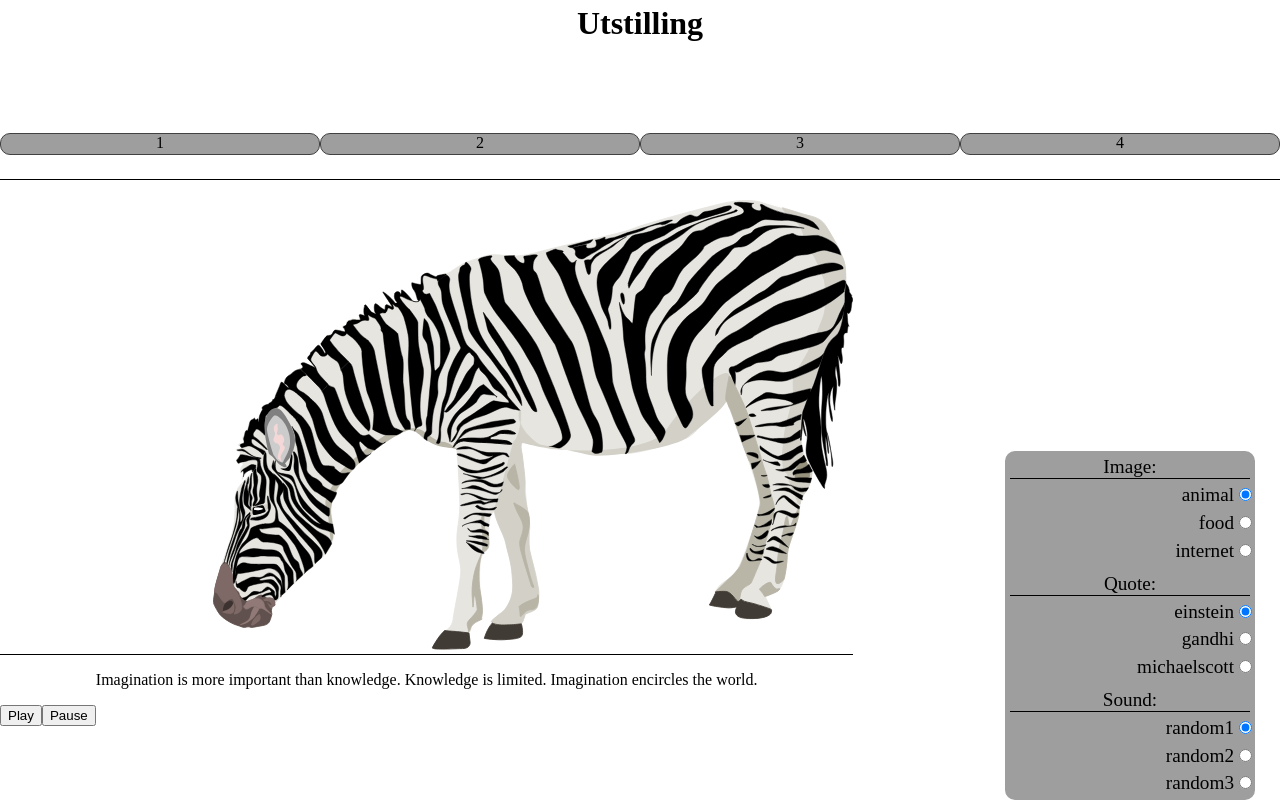
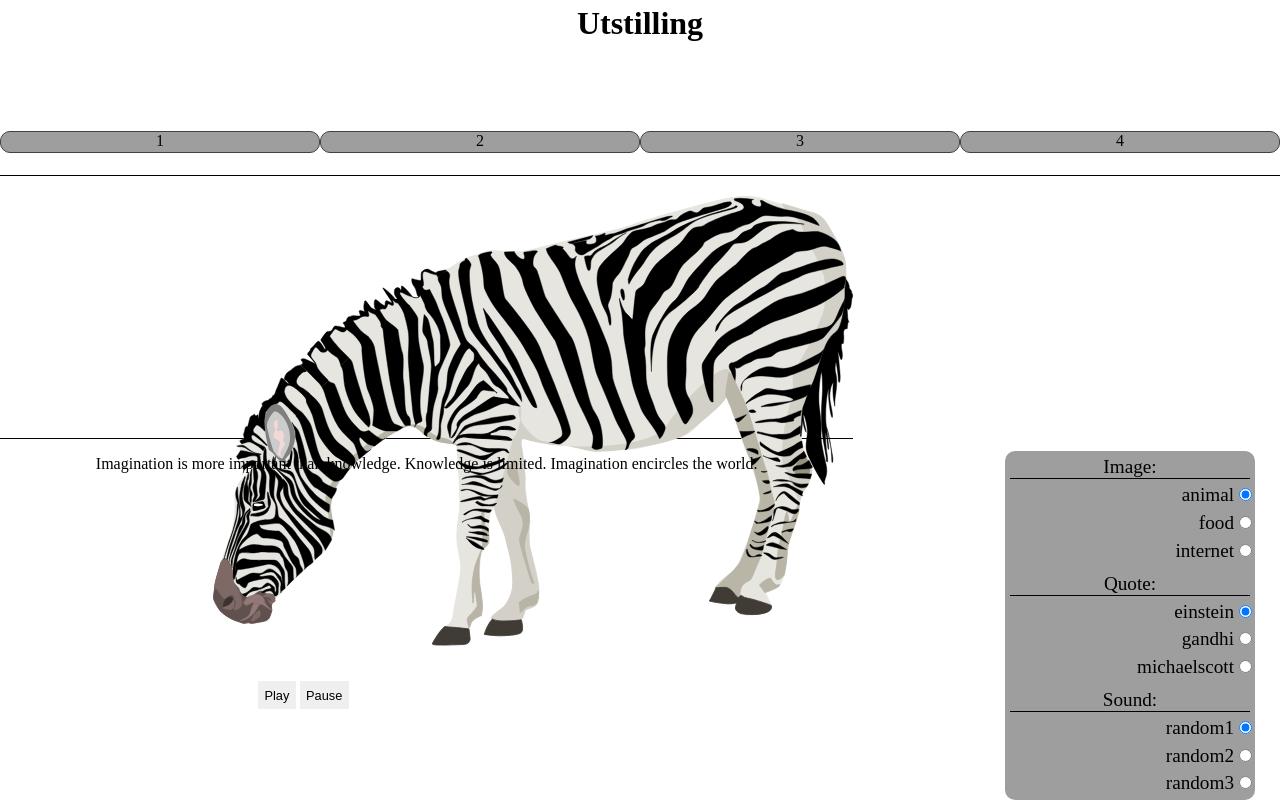
Before and after one commit to IT2810/it2810-webutvikling-h18-prosjekt-2-gruppe--34, a React (Create React App) app: page / in a window 1280 px wide. Built offline with nearby package versions, Linux system fonts and the light colour scheme.

Commit message:
lagt til bildeendring i landskapsmodus

```diff
--- a/src/App.css
+++ b/src/App.css
@@ -16,6 +16,19 @@
   /*footer*/
 }
 
+#audioControls {
+  width: 40%;
+  margin-left: auto;
+  margin-right: auto;
+}
+
+#audioControls > button {
+  border: none;
+  margin: 2px;
+  font-size: 0.8em;
+  padding: 0.5em;
+}
+
 .tabRow {
   display: grid;
   grid-template-areas: "tab1 tab2 tab3 tab4";
@@ -30,6 +43,10 @@
 .media {
   grid-area: media;
   height: 100%;
+}
+
+.exhibition {
+  height: 80%;
 }
 
 .imgBox {
@@ -75,10 +92,6 @@ svg {
   bottom: 0;
   right: 0;
   left: 0;
-}
-
-.media {
-  height: 80%;
 }
 
 .check_box > div > p {
@@ -149,6 +162,14 @@ label > input {
 
 input[type="radio"] {
   background: black;
+}
+
+/*TODO: better here*/
+@media screen and (orientation: landscape) {
+  svg {
+    max-height: 100px;
+    margin-left: 30%;
+  }
 }
 
 /* Tablet size */
```
